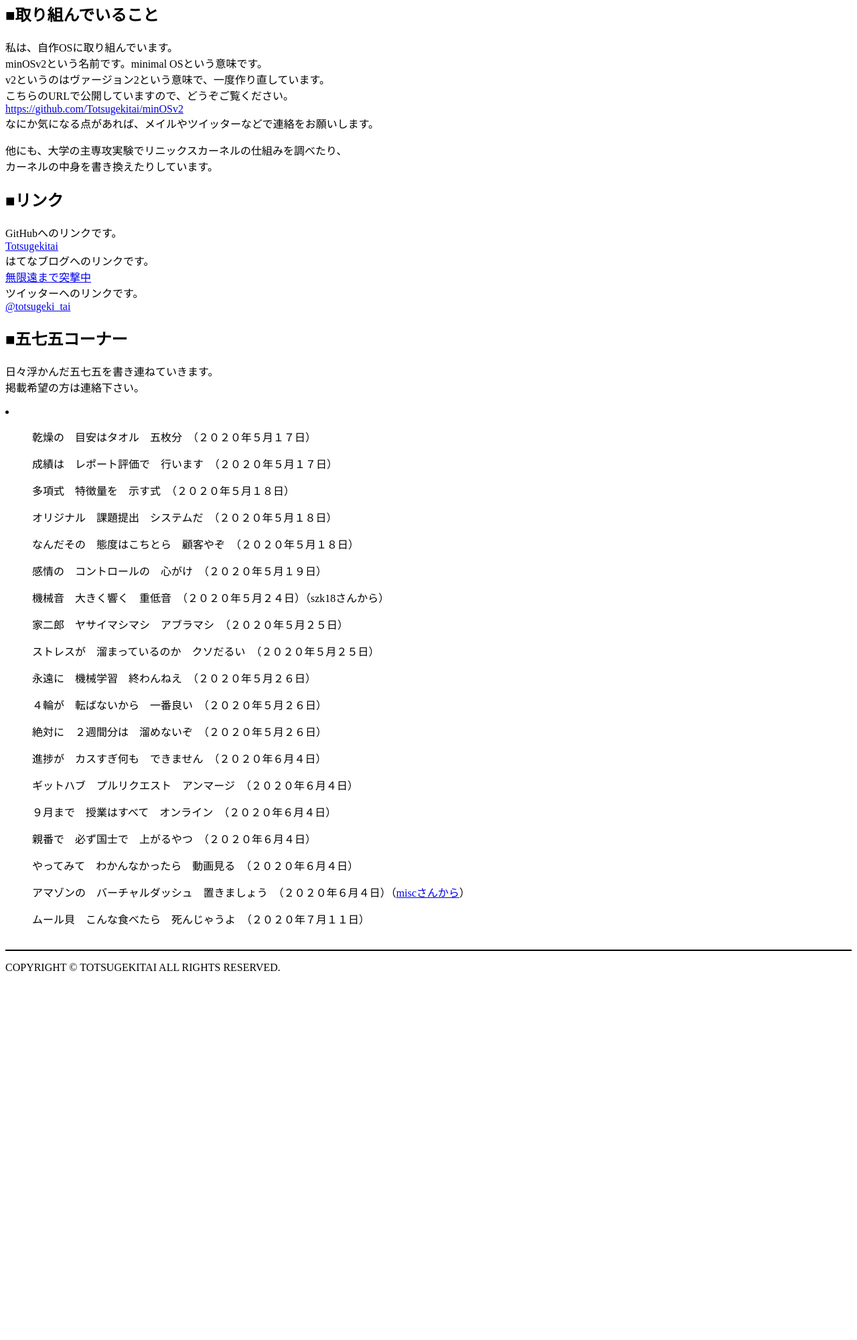
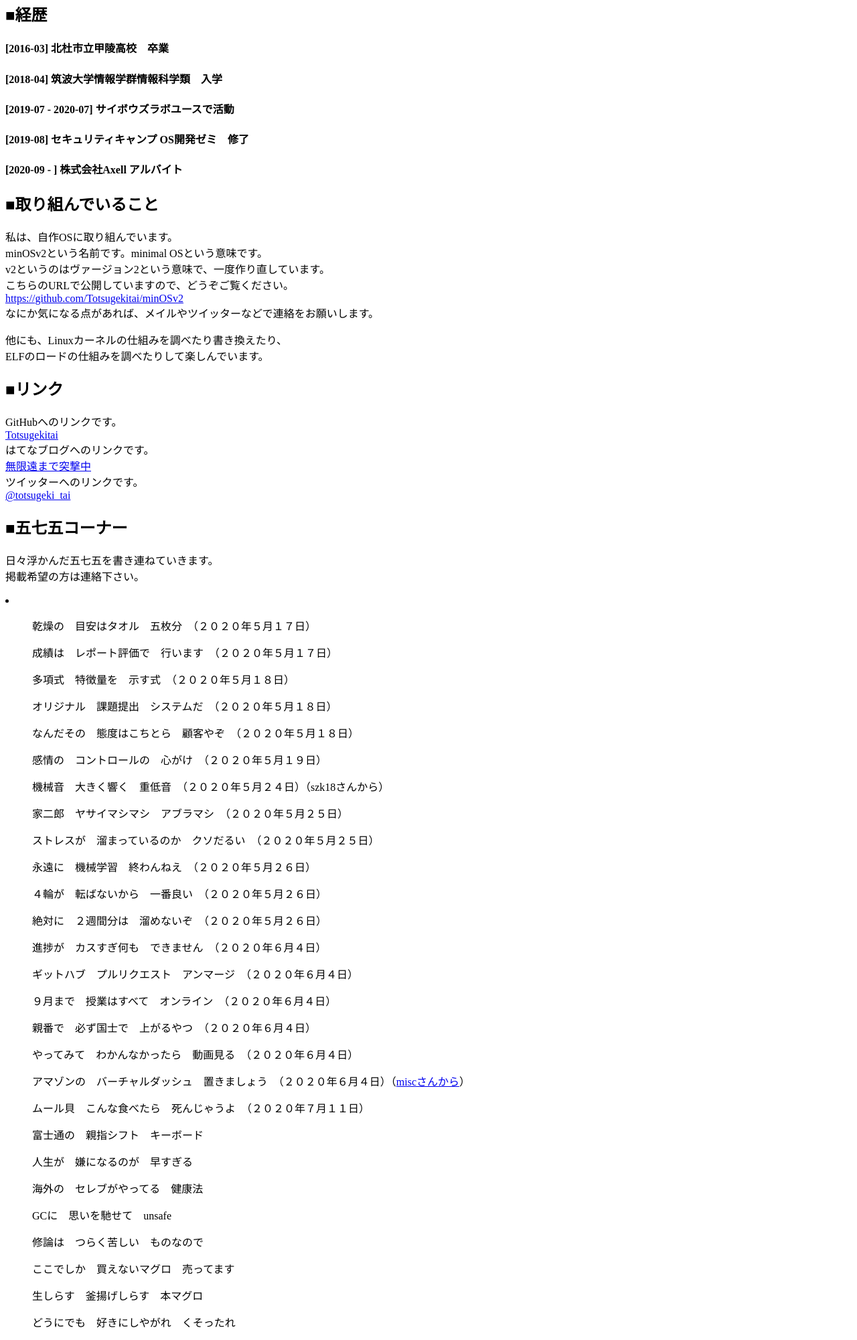
Before and after one commit to Totsugekitai/totsugekitai.github.io, a plain HTML site: page index.html in a window 1280 px wide. Shown: the part 399-2400 px from the top of the page at 67% size. Before the commit the page ends 1869 px from the top, so only its background shows below. Drawn offline with Linux system fonts and the light colour scheme.

Commit message:
経歴と575の追加、あと取り組んでいることを修正

```diff
--- a/index.html
+++ b/index.html
@@ -18,6 +18,13 @@
     <h3>・所属：筑波大学情報学群情報科学類</h3>
     <h3>・趣味：浅く広く</h3>
 
+    <h2>■経歴</h2>
+    <h4>[2016-03] 北杜市立甲陵高校　卒業</h4>
+    <h4>[2018-04] 筑波大学情報学群情報科学類　入学</h4>
+    <h4>[2019-07 - 2020-07] サイボウズラボユースで活動</h4>
+    <h4>[2019-08] セキュリティキャンプ OS開発ゼミ　修了</h4>
+    <h4>[2020-09 - ] 株式会社Axell アルバイト</h4>
+
     <h2>■取り組んでいること</h2>
     <p>
       私は、自作OSに取り組んでいます。<br>
@@ -28,8 +35,8 @@
       なにか気になる点があれば、メイルやツイッターなどで連絡をお願いします。
     </p>
     <p>
-      他にも、大学の主専攻実験でリニックスカーネルの仕組みを調べたり、<br>
-      カーネルの中身を書き換えたりしています。<br>
+      他にも、Linuxカーネルの仕組みを調べたり書き換えたり、<br>
+      ELFのロードの仕組みを調べたりして楽しんでいます。<br>
     </p>
 
     <h2>■リンク</h2>
@@ -65,6 +72,14 @@
       <ul>やってみて　わかんなかったら　動画見る　（２０２０年６月４日）</ul>
       <ul>アマゾンの　バーチャルダッシュ　置きましょう　（２０２０年６月４日）（<a href="https://twitter.com/misc47/status/1268389018284093440">miscさんから</a>）</ul>
       <ul>ムール貝　こんな食べたら　死んじゃうよ　（２０２０年７月１１日）</ul>
+      <ul>富士通の　親指シフト　キーボード</ul>
+      <ul>人生が　嫌になるのが　早すぎる</ul>
+      <ul>海外の　セレブがやってる　健康法</ul>
+      <ul>GCに　思いを馳せて　unsafe</ul>
+      <ul>修論は　つらく苦しい　ものなので</ul>
+      <ul>ここでしか　買えないマグロ　売ってます</ul>
+      <ul>生しらす　釜揚げしらす　本マグロ</ul>
+      <ul>どうにでも　好きにしやがれ　くそったれ</ul>
     </li>
 
     <br>
```
